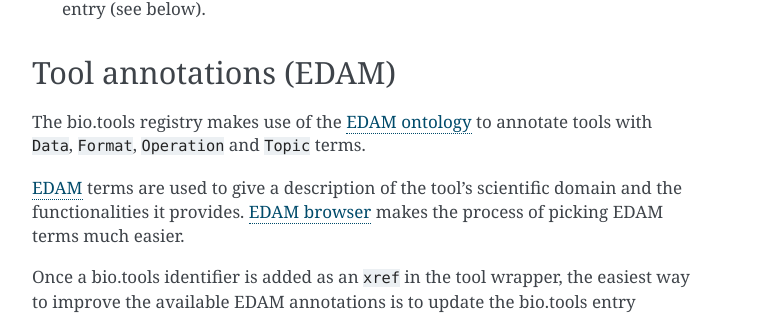
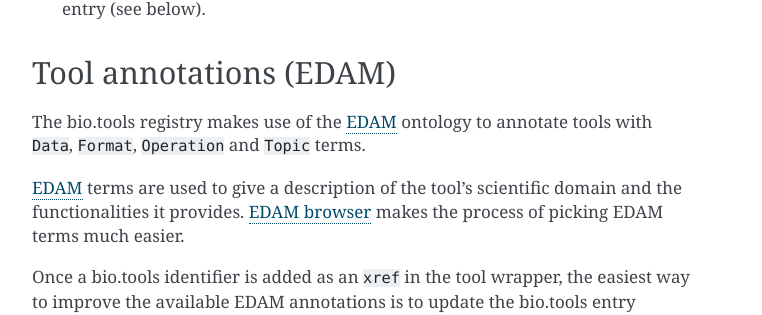
Before and after one commit to galaxy-iuc/standards, a Sphinx documentation site: the page built from docs/best_practices/tool_xml.rst, in a window 1280 px wide and 900 px high, scrolled down 2668 px. Shown: the part 150-465 px from the top of the window, without its empty margins (388-1150 px from the left). Built offline with Sphinx 7.4.7, drawn with Linux system fonts in a browser that asks for light colours; part of the change alters nothing that is shown.

```diff
--- a/docs/best_practices/tool_xml.rst
+++ b/docs/best_practices/tool_xml.rst
@@ -144,7 +144,7 @@ If a bio.tools entry does not exist, you should add an entry as follows:
 Tool annotations (EDAM)
 ---------------------
 
-The bio.tools registry makes use of the `EDAM ontology <http://edamontology.org/page>`__
+The bio.tools registry makes use of the `EDAM`_ ontology
 to annotate tools with ``Data``, ``Format``, ``Operation`` and ``Topic`` terms.
 
 `EDAM`_ terms are used to give a description of the tool's scientific domain and the
```
